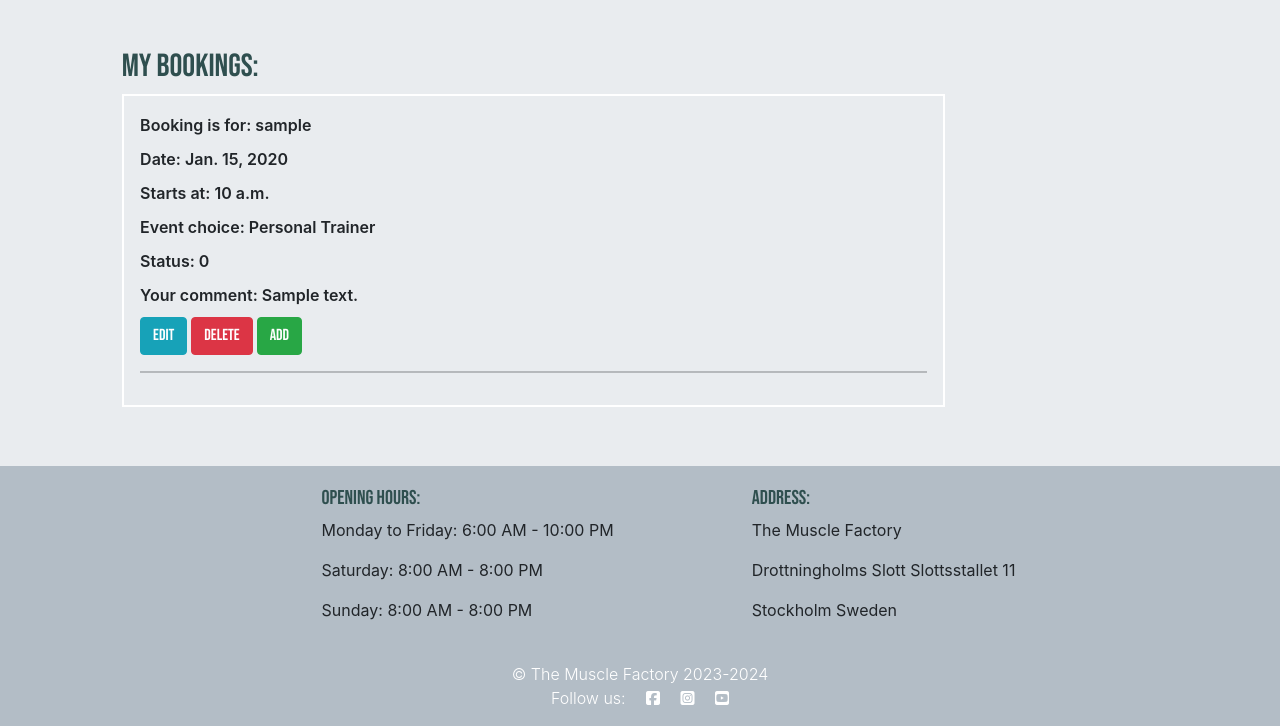
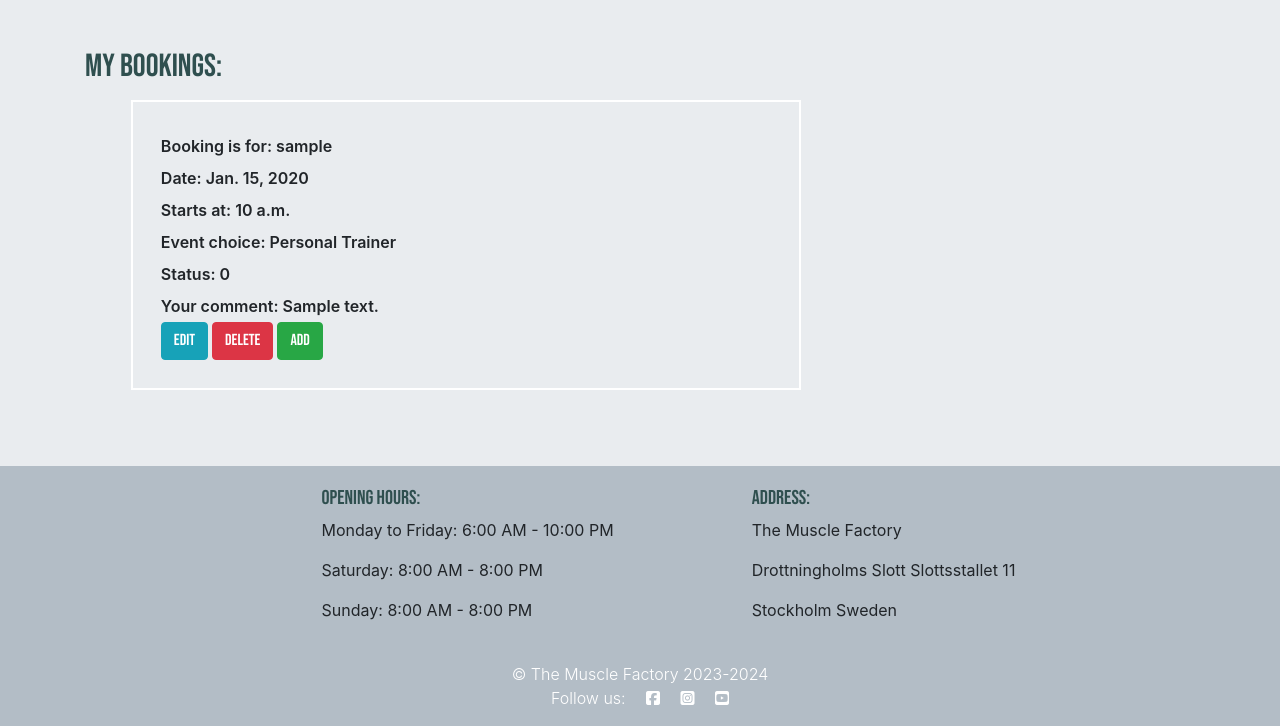
Before and after one commit to ElinaBoman/the-muscle-factory, a Django app: page /bookings/my_bookings/ in a window 1280 px wide. Shown: the part 74-800 px from the top of the page. Run offline with Django 3.2, Linux system fonts and the light colour scheme; a user stored in the database is signed in; tables that the repository leaves empty hold one stand-in row (values such as "Sample post"); some libraries are stand-ins or nearby versions.

Commit message:
Changed styling in my bookings, creating more padding, margin and set font-weight

```diff
--- a/static/css/style.css
+++ b/static/css/style.css
@@ -177,10 +177,17 @@
     padding: 2%;
 }
 
-.bookings_form_list li{
-    margin-bottom: 10px;
+
+.list-booking-form{
     list-style: none;
+    border: #fff solid 2px;
+    line-height: 2rem;
+    padding: 4%;
+    margin: 2%;
+    font-weight: 600;
 }
+
+
 
 #id_options_field {
     list-style: none;
@@ -195,7 +202,6 @@ label[for="id_extra_comments"] {
     margin: 10px;
     margin-left: inherit;
 }
-
 
 /* About us */
 .about-image{
--- a/templates/account/signup.html
+++ b/templates/account/signup.html
@@ -21,7 +21,7 @@
                     {% if redirect_field_value %}
                         <input type="hidden"
                         name="{{ redirect_field_name }}"
-                        value="{{ redirect_field_value }}" />
+                        value="{{ redirect_field_value }}"/>
                     {% endif %}
                     <button class="btn btn-signup btn-success font-bebas" type="submit">{% trans "Sign Up" %} &raquo;</button>
                 </form>
--- a/templates/base.html
+++ b/templates/base.html
@@ -25,7 +25,7 @@
     <!--Favicon link credits: https://favicon.io/favicon-converter/-->
     <link rel="icon" href="{% static 'favicon/favicon.ico' %}" type="image/x-icon">
     <!-- The following two script tags are for connecting emailjs and the emailfunction, credits: https://www.emailjs.com/-->
-    <script type="text/javascript" src="https://cdn.jsdelivr.net/npm/@emailjs/browser@3/dist/email.min.js"></script>
+    <script src="https://cdn.jsdelivr.net/npm/@emailjs/browser@3/dist/email.min.js"></script>
     <script>
         (function () {
             emailjs.init("EnKaM6okn7N581fgK");
--- a/templates/blog/event_detail.html
+++ b/templates/blog/event_detail.html
@@ -12,9 +12,9 @@
             <div class="d-none d-md-block col-md-6 masthead-image">
                 <!-- The featured image URL goes in the src attribute -->
                 {% if "placeholder" in event.featured_image.url %}
-                <img src="https://codeinstitute.s3.amazonaws.com/fullstack/blog/default.jpg" width="100%">
+                <img src="https://codeinstitute.s3.amazonaws.com/fullstack/blog/default.jpg" alt="Picture of computor" style="width:100%;">
                 {% else %}
-                <img src=" {{ event.featured_image.url }}" width="100%">
+                <img src=" {{ event.featured_image.url }}" alt="Unique picture for each event" style="width:100%;">
                 {% endif %}
             </div>
         </div>
@@ -22,7 +22,7 @@
 </div>
 <div class="container">
     <div class="row">
-        <div class="col card mb-4  mt-3 left  top">
+        <div class="col card mb-4  mt-3 left top">
             <div class="card-body">
                 <!-- The post content goes inside the card-text. -->
                 <!-- Use the | safe filter inside the template tags -->
--- a/templates/bookings/edit_item.html
+++ b/templates/bookings/edit_item.html
@@ -13,7 +13,7 @@
                     <form method="post">
                         {% csrf_token %}
                         {{ form.as_p }}
-                        <button class="btn btn-success"type="submit">Update</button>
+                        <button class="btn btn-success" type="submit">Update</button>
                 </form>
                 <a href="{% url 'my_bookings' %}">
                     <button class="btn btn-danger form-btn">Cancel</button>
--- a/templates/bookings/my_bookings.html
+++ b/templates/bookings/my_bookings.html
@@ -6,13 +6,14 @@
 
 {% block content %}
 
-<div class="container-fluid">
+<div class="container">
     <div class="row">
-        <div class="col-md-8 mt-5 offset-md-1">
+        <div class="col-md-8 mt-5 mb-2">
             <h2 class="heading">My bookings:</h2>
             {% if bookings %}
-            <ul class="bookings_form_list thin">
+            <ul>
                 {% for booking in bookings %}
+                <div class="list-booking-form">
                     <li>Booking is for: {{ booking.user }}</li>
                     <li>Date: {{ booking.event_date }}</li>
                     <li>Starts at: {{ booking.start_time }}</li>
@@ -21,8 +22,6 @@
                     {% if booking.extra_comments %}
                     <li>Your comment: {{ booking.extra_comments }}</li>
                     {% endif %}
-
-
                         <a href="{% url 'edit_item' booking.booking_id %}">
                             <button class="btn btn-info">Edit</button>
                         </a>
@@ -32,7 +31,7 @@
                         <a href="{% url 'process_form' %}">
                             <button class="btn btn-success">Add</button>
                         </a>
-                    <hr>
+                </div>
                 {% endfor %}
             </ul>
         </div>
--- a/themusclefactory/urls.py
+++ b/themusclefactory/urls.py
@@ -15,8 +15,7 @@ Including another URLconf
 """
 from django.contrib import admin
 from django.urls import path, include
-from contact import views
-from django.views.generic import TemplateView
+
 
 urlpatterns = [
     path('admin/', admin.site.urls),
```
Also changed, not shown: templates/blog/index.html (+9 -9 lines), themusclefactory/settings.py (+9 -6 lines). Lines whose indentation alone changed are shown as unchanged.
